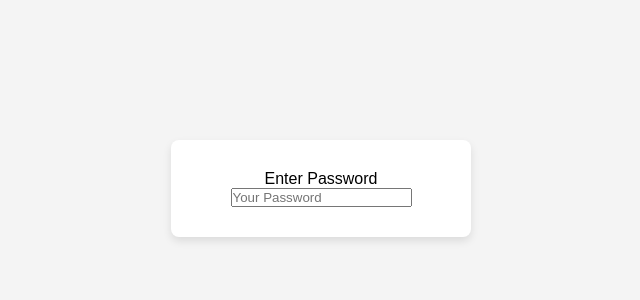
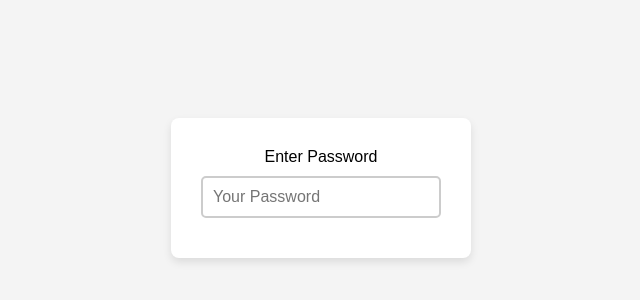
Before and after one commit to ROIEngineer/password-visibility-toggle, a plain HTML site: page solution/index.html in a window 1280 px wide. Shown: the part 212-512 px from the top of the page, without its empty margins (319-959 px from the left). Drawn offline with Linux system fonts and the light colour scheme.

Commit message:
Add CSS Styling for input element

```diff
--- a/solution/styles.css
+++ b/solution/styles.css
@@ -28,3 +28,12 @@ body {
   align-items: center; /* Vertically centers the input and toggle element */
   position: relative;
 }
+
+input {
+  width: 100%; /* Stretch width to the max of the container (300px) */
+  padding: 10px; /* Creates inner space around "Your Password" text */
+  margin: 10px 0; /* Creates out-space on the top and bottom of input element */
+  border: 2px solid #ccc; /* Manipulates the border around "Your Password" */
+  border-radius: 5px; /* Rounds the edge around "Your Password" */
+  font-size: 16px; /* Changes "Your Password" font-size */
+}
```
